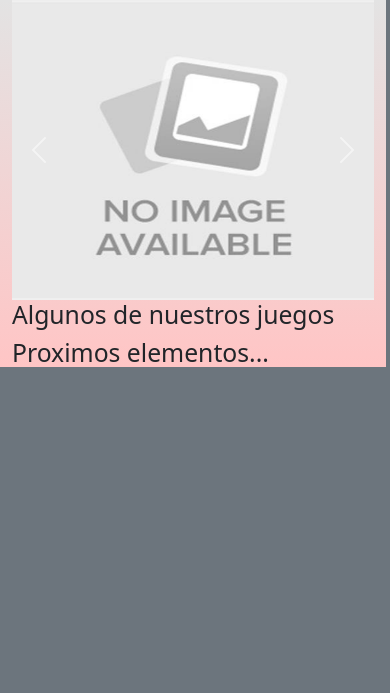
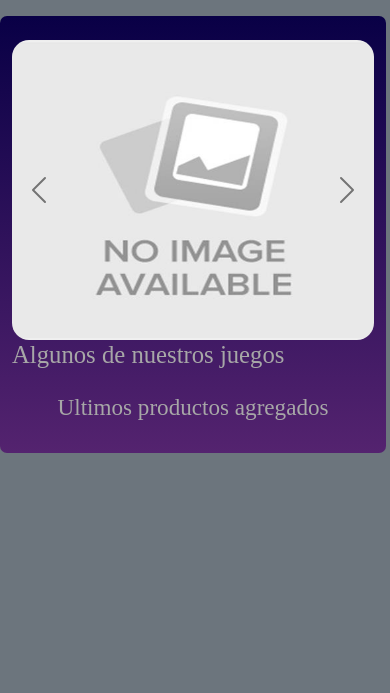
Before and after one commit to Toomyhz/examen-web, a Django app: page / in a window 390 px wide. Shown: the part 94-787 px from the top of the page. Run offline with Django 4.2, Linux system fonts and the light colour scheme; data that the repository does not hold is empty; some web fonts are replaced.

Commit message:
Se van agregando cosas a la plantilla index, tambien si hicieron algunos cambios a la vista de index, como también se modifico un poco el footer para darle un margin top, para que no se pegue tanto y se vea mal en dispositivos mobiles

```diff
--- a/assets/pages/index/css/index.css
+++ b/assets/pages/index/css/index.css
@@ -1,8 +1,57 @@
-img{
+@import url('https://fonts.cdnfonts.com/css/public-pixel');
+
+
+main {
+    background: linear-gradient(#090046, #54236f);
+    border-radius: 7px;
+}
+
+img {
     height: 300px;
     width: 100px;
 }
 
-est{
-    border-radius: 10px;
+h3 {
+    text-align: center;
 }
+
+article img {
+    border-radius: 17px;
+}
+
+.texto {
+    font-family: 'Public Pixel';
+    cursor: default;
+    transition: 0.3s;
+    color: #a7a7a7;
+}
+
+.texto:hover {
+    font-family: 'Public Pixel';
+    cursor: default;
+    text-shadow: 0px 0px 7px purple;
+    transition: 0.3s;
+}
+
+.texto2 {
+    font-family: 'Public Pixel';
+    cursor: default;
+    transition: 0.3s;
+    color: #a7a7a7;
+}
+
+.conte {
+    border-radius: 17px;
+    transition: 0.3s;
+}
+
+.conte:hover {
+    box-shadow: 0px 0px 7px 2px #fff;
+    border-radius: 17px;
+    transition: 0.3s;
+}
+
+.element {
+    display: flex;
+    justify-content: center;
+}
--- a/config/views.py
+++ b/config/views.py
@@ -1,5 +1,9 @@
 from django.shortcuts import render
-
+from apps.m_tienda.models import Producto
 
 def index(request):
-    return render(request, 'pages/index.html')
+    productos = Producto.objects.order_by('-id')[:3]
+    context = {
+        'productos':productos
+    }
+    return render(request, 'pages/index.html', context)
--- a/templates/base/footer.html
+++ b/templates/base/footer.html
@@ -1,4 +1,4 @@
-<footer class="bg-dark text-white" data-bs-theme="dark">
+<footer class="bg-dark text-white mt-3" data-bs-theme="dark">
     <div class="container">
         <div class="row mx-0">
             <div class="col-md-12">
--- a/templates/pages/index.html
+++ b/templates/pages/index.html
@@ -5,10 +5,10 @@
 {% static 'pages/index/css/index.css' %}
 {% endblock style %}
 {% block content %}
-<main class="container" style="background: linear-gradient(#e3e3e3, #ffc5c5);">
+<main class="container pb-3 mt-3">
     <div class="row">
-        <div class="col-12 col-md-8">
-            <div id="Carrusel" class="carousel slide carousel-fade">
+        <div class="col-12 col-md-8 mt-4">
+            <div id="Carrusel" class="carousel slid carousel-dark carousel-fade conte">
                 <section class="carousel-inner">
                     <article class="carousel-item active">
                         <img src="{% static 'pages/index/img/No_Image_Available.jpg' %}" alt="" class="d-block w-100">
@@ -28,9 +28,23 @@
             </div>
         </div>
         <article class="col col-md-3 d-flex align-items-center">
-            <h2>Algunos de nuestros juegos</h2>
+            <h2 class="texto">Algunos de nuestros juegos</h2>
         </article>
     </div>
-    <h2>Proximos elementos...</h2>
+    <h3 class="texto my-3">Ultimos productos agregados</h3>
+    <section class="row container element">
+        {% for producto in productos %}
+        <div class="card text-bg-dark mx-1" style="width: 18rem;">
+            <img src="{{producto.imagen.url}}" class="card-img-top mt-2" alt="...">
+            <div class="card-body d-flex flex-column">
+                <h5 class="card-title">{{producto.nombre}}</h5>
+                <p class="card-text">{{producto.descripcion}}</p>
+                <div class="mt-auto d-flex justify-content-center">
+                    <a href="{% url 'tienda' %}" class="btn btn-danger">Tienda</a>
+                </div>
+            </div>
+        </div>
+        {% endfor %}
+    </section>
 </main>
 {% endblock content %}
```
